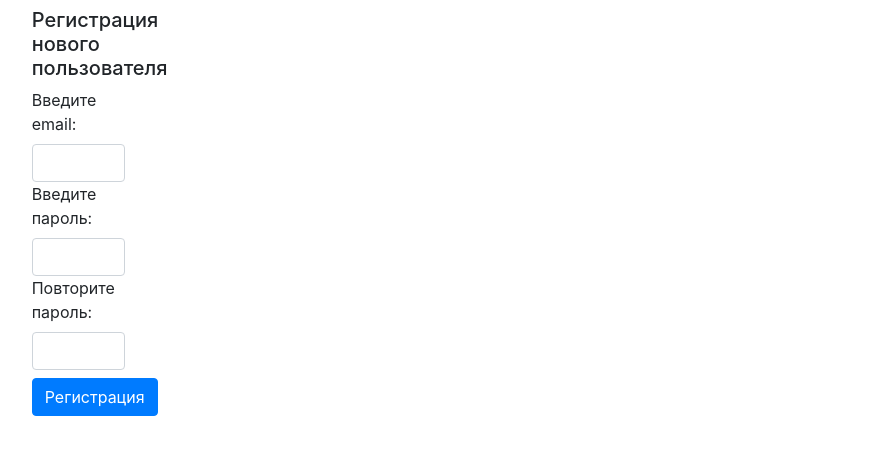
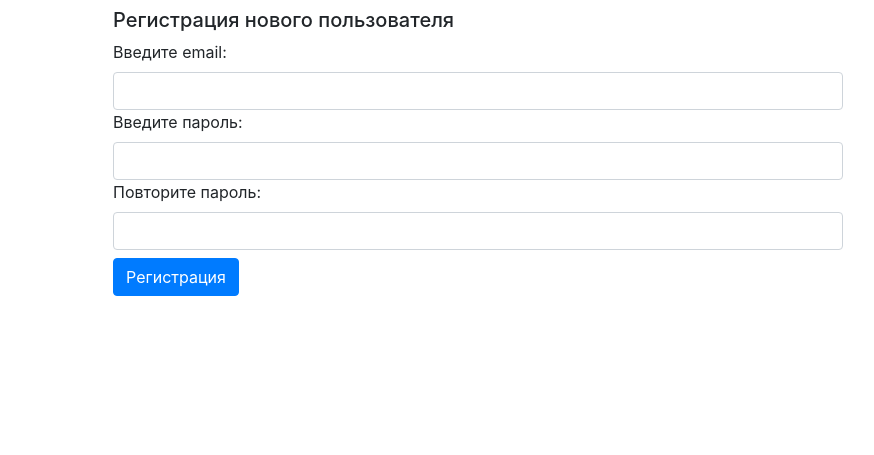
Before and after one commit to kondrashev-y/scraping_service, a Django app: page /accounts/register/ in a window 1280 px wide. Shown: the part 56-511 px from the top of the page, without its empty margins (162-1036 px from the left). Run offline with Django 3.2, Linux system fonts and the light colour scheme.

Commit message:
Исправил небольшой баг с отображение вкладки регистрации

```diff
--- a/accounts/templates/accounts/login.html
+++ b/accounts/templates/accounts/login.html
@@ -6,8 +6,7 @@
 
 {% block content %}
 
-<div class="row">
-  <div class="col-md-4 mx-auto">
+<div class="col-md-8 mx-auto">
   <h5 class="my-2">Форма входа</h5>
   <form method="POST" class="" action="">
     {% csrf_token %}
@@ -15,7 +14,6 @@
     <button type="submit" class="btn btn-primary my-2">Войти</button>
   </form>
 </div>
-</div>
 
 
 
--- a/accounts/templates/accounts/register.html
+++ b/accounts/templates/accounts/register.html
@@ -6,8 +6,7 @@
 
 {% block content %}
 
-<div class="row">
-  <div class="col-md-4 mx-auto">
+<div class="col-md-8 mx-auto">
   <h5 class="my-2">Регистрация нового пользователя</h5>
   <form method="POST" class="" action="">
       {% csrf_token %}
@@ -19,7 +18,6 @@
 <!--      </div>-->
   </form>
 </div>
-</div>
 
 
 
--- a/accounts/templates/accounts/update.html
+++ b/accounts/templates/accounts/update.html
@@ -6,7 +6,6 @@
 
 {% block content %}
 
-<div class="row">
 <div class="col-md-6 mx-auto">
   <h5 class="my-2">Настройки пользователя {{ user.email }}</h5>
   <form method="POST" class="" action="">
@@ -44,7 +43,6 @@
     </form>
   </div>
 </div>
-</div>
 
 
 
```
Also changed, not shown: accounts/templates/accounts/register_done.html (+4 -6 lines), static/scr.png (added). Lines whose indentation alone changed are shown as unchanged.
